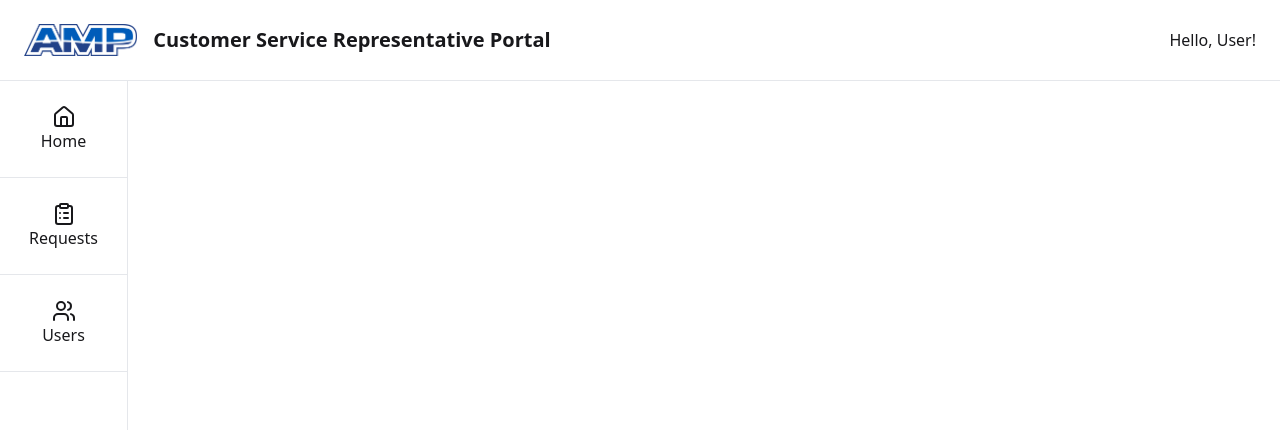
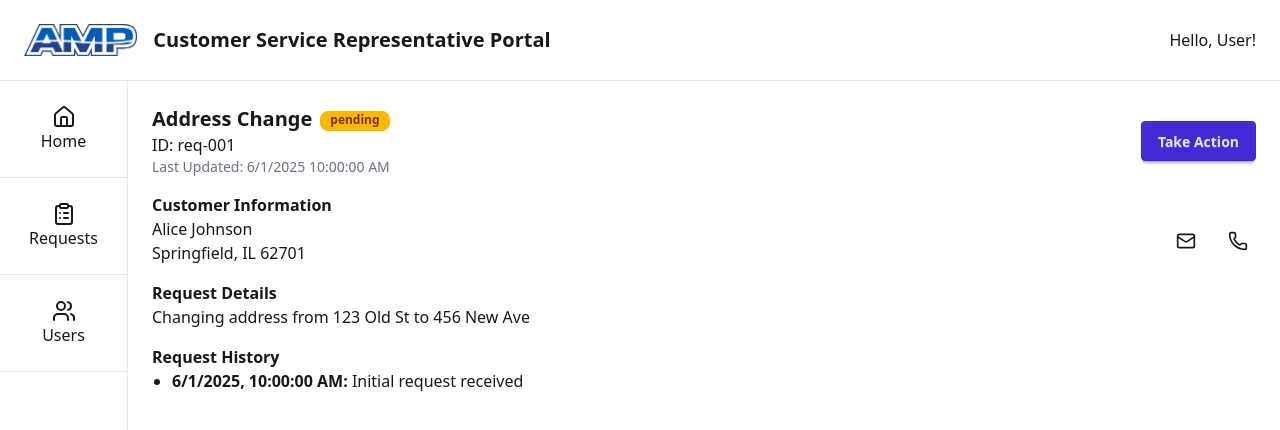
Before and after one commit to fullstack-dan/amp-csr-portal, a React (Vite) app: page /requests/req-001 in a window 1280 px wide. Shown: the top 430 px of the page. Built offline with nearby package versions, Linux system fonts and the light colour scheme.

Commit message:
added request details viewing page

```diff
--- a/src/App.jsx
+++ b/src/App.jsx
@@ -6,6 +6,7 @@ import {
     DashboardRequests,
     DashboardUsers,
     UserDetails,
+    RequestDetails,
 } from "./pages";
 import { Route, Routes, Link } from "react-router";
 import "./App.css";
@@ -40,6 +41,10 @@ function App() {
                                 path="/requests"
                                 element={<DashboardRequests />}
                             />
+                            <Route
+                                path="/requests/:requestId"
+                                element={<RequestDetails />}
+                            />
                         </Routes>
                     </div>
                 </div>
--- a/src/index.css
+++ b/src/index.css
@@ -1,4 +1,4 @@
 @import "tailwindcss";
 @plugin "daisyui" {
-    themes: light --default, dark --prefersdark;
+    themes: light --default;
 }
--- /dev/null
+++ b/src/pages/RequestDetails.jsx
@@ -0,0 +1,121 @@
+import React, { useEffect, useState } from "react";
+import { useParams } from "react-router";
+import { mockApi as API } from "../api/mockAPI";
+import { CSRRequestStatus } from "../models/CSRRequest";
+import { Mail, Phone } from "lucide-react";
+
+export default function RequestDetails() {
+    const { requestId } = useParams();
+    const [request, setRequest] = useState(null);
+    const [customer, setCustomer] = useState(null);
+    const [loading, setLoading] = useState(true);
+
+    useEffect(() => {
+        if (!requestId) {
+            console.error("No request ID provided");
+            return;
+        }
+        setLoading(true);
+        fetchRequest();
+    }, [requestId]);
+
+    const fetchRequest = async () => {
+        const data = await API.getRequestById(requestId);
+        const customer = await API.getCustomerById(data.customerId);
+        setRequest(data);
+        setCustomer(customer);
+        setLoading(false);
+    };
+
+    const getStatusColor = (status) => {
+        switch (status) {
+            case "pending":
+                return "badge-warning";
+            case "approved":
+                return "badge-success";
+            case "rejected":
+                return "badge-error";
+            case "completed":
+                return "badge-info";
+            default:
+                return "badge-ghost";
+        }
+    };
+
+    if (loading) {
+        return <div>Loading...</div>;
+    }
+
+    return (
+        <div className="p-6 ">
+            <div className="flex items-center justify-between mb-4">
+                <div>
+                    <h2 className="text-xl font-bold">
+                        {request.requestType}
+                        <span
+                            className={`ml-2 badge badge-sm ${getStatusColor(
+                                request.status
+                            )}`}
+                        >
+                            {request.status}
+                        </span>
+                    </h2>
+                    <p>ID: {request.id}</p>
+                    <p className="text-sm text-gray-500">
+                        Last Updated:{" "}
+                        {new Date(request.updatedAt).toLocaleDateString()}{" "}
+                        {new Date(request.updatedAt).toLocaleTimeString()}
+                    </p>
+                </div>
+                <button className="btn btn-primary">Take Action</button>
+            </div>
+            <div className="mb-4">
+                <h3 className="font-bold text-md">Customer Information</h3>
+                <div className="flex justify-between">
+                    <div>
+                        <p>
+                            {customer.firstName} {customer.lastName}
+                        </p>
+                        <p>
+                            {customer.address.city}, {customer.address.state}{" "}
+                            {customer.address.zipCode}
+                        </p>
+                    </div>
+                    <div className="flex items-center gap-4">
+                        <a
+                            href={`mailto:${customer.email}`}
+                            className="p-2 hover:bg-base-300 rounded-lg transition-colors"
+                            title="Send email"
+                        >
+                            <Mail className="w-5 h-5" />
+                        </a>
+                        <a
+                            href={`tel:${customer.phone}`}
+                            className="p-2 hover:bg-base-300 rounded-lg transition-colors"
+                            title="Call customer"
+                        >
+                            <Phone className="w-5 h-5" />
+                        </a>
+                    </div>
+                </div>
+            </div>
+            <div className="mb-4">
+                <h3 className="font-bold text-md">Request Details</h3>
+                <p>{request.details}</p>
+            </div>
+            <div className="mb-4">
+                <h3 className="font-bold text-md">Request History</h3>
+                <ul className="list-disc pl-5">
+                    {request.history.map((entry, index) => (
+                        <li key={index} className="mb-2">
+                            <span className="font-semibold">
+                                {new Date(entry.timestamp).toLocaleString()}:
+                            </span>{" "}
+                            {entry.comment}
+                        </li>
+                    ))}
+                </ul>
+            </div>
+        </div>
+    );
+}
--- a/src/pages/index.js
+++ b/src/pages/index.js
@@ -2,8 +2,10 @@ import DashboardHome_ from "./DashboardHome";
 import DashboardUsers_ from "./DashboardUsers";
 import UserDetails_ from "./UserDetails";
 import DashboardRequests_ from "./DashboardRequests";
+import RequestDetails_ from "./RequestDetails";
 
 export const DashboardHome = DashboardHome_;
 export const DashboardUsers = DashboardUsers_;
 export const UserDetails = UserDetails_;
 export const DashboardRequests = DashboardRequests_;
+export const RequestDetails = RequestDetails_;
```
